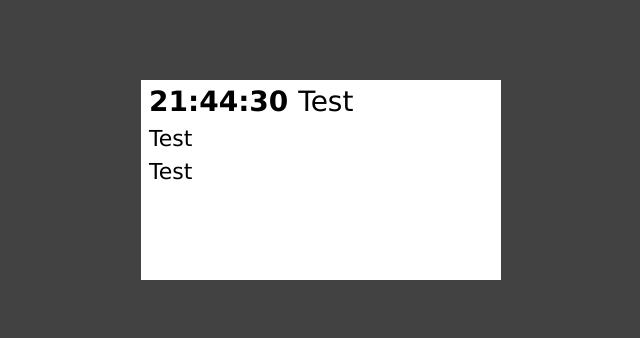
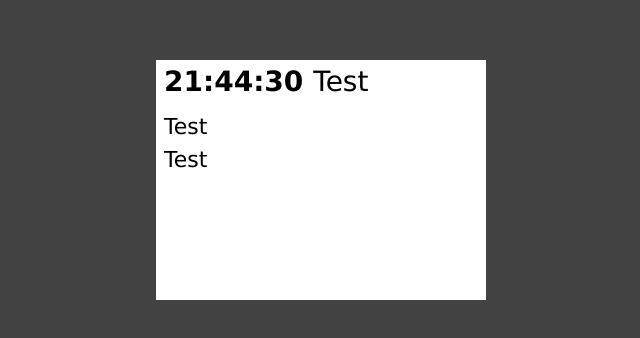
Before and after one commit to Frozemint/rpidisplay, a plain HTML site: page index.html in a window 1280 px wide. Shown: the part 220-558 px from the top of the page, without its empty margins (319-959 px from the left). Drawn offline with nearby package versions, Linux system fonts and the light colour scheme.

Commit message:
changed screen size

```diff
--- a/css.css
+++ b/css.css
@@ -1,6 +1,7 @@
 @charset "UTF-8";
 
 /*346x154*/
+/*320x240*/
 html, body {
 	background-color: #424242;
 	font-family: Verdana, sans-serif;
@@ -14,8 +15,8 @@ html, body {
 	right: 0;
 	bottom: 0;
 	left: 0;
-	width: 360px;
-	height: 200px;
+	width: 330px;
+	height: 240px;
 	background-color: white;
 	font-size: 28px;
 }
```
